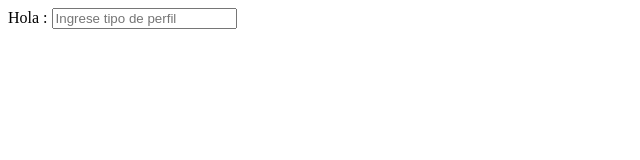
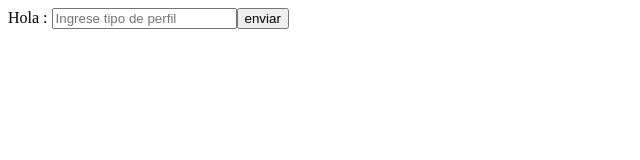
Before and after one commit to Dh4r10/GenesisFront, a React (Vite) app: page / in a window 1280 px wide. Shown: the top 160 px of the page, without its empty margins (0-640 px from the left). Built offline with nearby package versions, Linux system fonts and the light colour scheme.

Commit message:
Prueba POST  finalizada

```diff
--- a/package.json
+++ b/package.json
@@ -10,6 +10,7 @@
     "preview": "vite preview"
   },
   "dependencies": {
+    "axios": "^1.4.0",
     "react": "^18.2.0",
     "react-dom": "^18.2.0"
   },
--- a/src/App.jsx
+++ b/src/App.jsx
@@ -1,17 +1,39 @@
-import { useState } from 'react'
-import reactLogo from './assets/react.svg'
-import viteLogo from '/vite.svg'
+import { useState, useEffect } from 'react'
+import axios from 'axios'
+import { Api } from './components/LinkApi'
+
 import './App.css'
 
+//PRUEBA
+
 function App() {
-  const [count, setCount] = useState(0)
+  const [tipoperfil, setTipoperfil] = useState()
+  const handleChange = (e) => {
+    const { value } = e.target;
+    const valor = value.toUpperCase();
+    setTipoperfil(valor);
+  };
+
+  const handleSubmit = (e) => {
+    e.preventDefault();
+
+    axios
+      .post(Api, {tipoperfil})
+      .then(function (response) {
+        console.log(response.data);
+      })
+      .catch(function (error) {
+        console.log(error);
+      });
+    }
 
     return (
       <>
         <div>
-        <form action="">
+          <form action="" onSubmit={handleSubmit}>
             <label htmlFor="p1">Hola : </label>
-          <input type="text" placeholder='Ingrese tipo de perfil' id='p1' />
+            <input type="text" onChange={handleChange} placeholder='Ingrese tipo de perfil' id='p1' />
+            <button type='submit'>enviar</button>
           </form>
         </div>
       </>
--- a/src/components/LinkApi.js
+++ b/src/components/LinkApi.js
@@ -0,0 +1 @@
+export const Api = "http://127.0.0.1:8000/api/perfiles/";
```
Also changed, not shown: 1 other file (tests, documents, lock files or other folders). Lines whose indentation alone changed are shown as unchanged.
